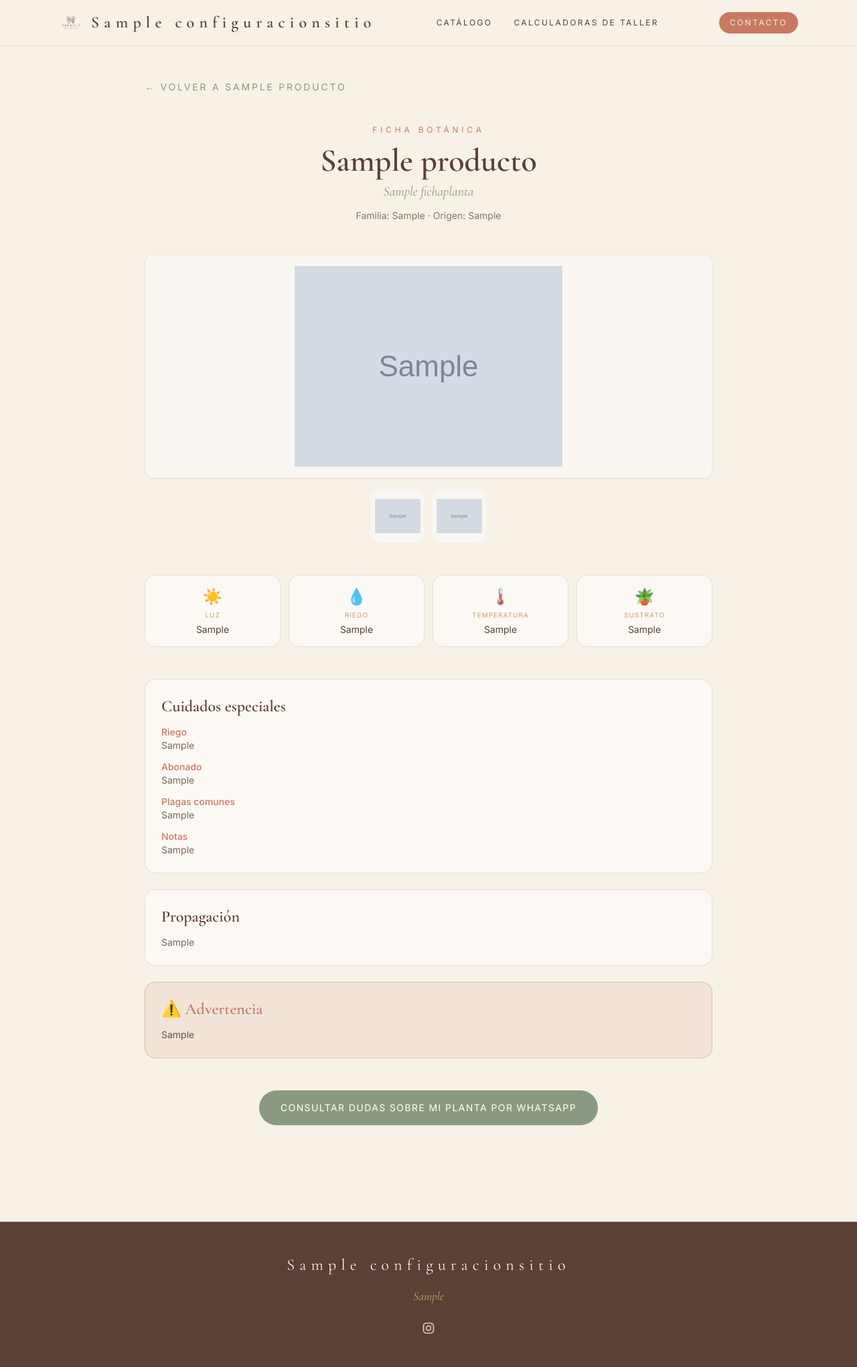
After one commit to ksbarrientos/papalut-web, a Django app: a page that uses templates/base.html in a window 1280 px wide. The commit adds this page. Shown: the whole page at 67% size. Run offline with Django 5.2, Linux system fonts and the light colour scheme; tables that the repository leaves empty hold one stand-in row (values such as "Sample post"); grey boxes marked "Sample" are stand-in pictures; some libraries are stand-ins or nearby versions.

Commit message:
QR ficha de plantas

```diff
--- a/catalogo/views.py
+++ b/catalogo/views.py
@@ -1,10 +1,11 @@
 from django.shortcuts import get_object_or_404, render
 
-from .models import Categoria, Producto
+from .models import Categoria, FichaPlanta, Producto
 
 
 def inicio(request):
-    categorias = Categoria.objects.all()
+    # Solo categorías con al menos un producto activo.
+    categorias = Categoria.objects.filter(productos__activo=True).distinct()
     categoria_slug = request.GET.get('categoria')
     categoria_seleccionada = None
 
@@ -12,6 +13,7 @@ def inicio(request):
     productos = Producto.objects.filter(activo=True).select_related('categoria')
 
     if categoria_slug:
+        # Slug inexistente o categoría sin productos activos: se ignora el filtro.
         categoria_seleccionada = categorias.filter(slug=categoria_slug).first()
         if categoria_seleccionada:
             productos = productos.filter(categoria=categoria_seleccionada)
@@ -32,9 +34,48 @@ def calculadoras(request):
     return render(request, 'catalogo/calculadoras.html')
 
 
+def ficha_cuidados(request, slug):
+    ficha = get_object_or_404(
+        FichaPlanta.objects.select_related(
+            'producto', 'producto__categoria',
+        ).prefetch_related('producto__imagenes_secundarias'),
+        producto__slug=slug,
+        producto__activo=True,
+    )
+
+    relacionados = list(
+        Producto.objects.filter(activo=True)
+        .exclude(id=ficha.producto.id)
+        .select_related('categoria')[:4]
+    )
+
+    return render(
+        request,
+        'catalogo/ficha_cuidados.html',
+        {'ficha': ficha, 'relacionados': relacionados},
+    )
+
+
 def detalle_producto(request, slug):
     producto = get_object_or_404(
         Producto.objects.select_related('categoria').prefetch_related('imagenes_secundarias'),
         slug=slug,
     )
-    return render(request, 'catalogo/detalle_producto.html', {'producto': producto})
+
+    relacionados = list(
+        Producto.objects.filter(categoria=producto.categoria, activo=True)
+        .exclude(id=producto.id)
+        .select_related('categoria')[:4]
+    )
+
+    faltantes = 4 - len(relacionados)
+    if faltantes > 0:
+        excluidos = [producto.id] + [p.id for p in relacionados]
+        otros = Producto.objects.filter(activo=True).exclude(id__in=excluidos).select_related('categoria')[:faltantes]
+        relacionados.extend(otros)
+
+    return render(
+        request,
+        'catalogo/detalle_producto.html',
+        {'producto': producto, 'relacionados': relacionados},
+    )
--- a/config/urls.py
+++ b/config/urls.py
@@ -10,6 +10,7 @@ urlpatterns = [
     path('', views.inicio, name='inicio'),
     path('herramientas/', views.calculadoras, name='calculadoras'),
     path('producto/<slug:slug>/', views.detalle_producto, name='detalle_producto'),
+    path('cuidados/<slug:slug>/', views.ficha_cuidados, name='ficha_cuidados'),
 ]
 
 if settings.DEBUG:
--- a/requirements.txt
+++ b/requirements.txt
@@ -1,5 +1,7 @@
 asgiref==3.12.1
+colorama==0.4.6
 Django==6.1.2
 pillow==13.0.0
+qrcode==8.2
 sqlparse==0.6.0
 tzdata==2026.5
--- a/templates/base.html
+++ b/templates/base.html
@@ -64,7 +64,7 @@
   <footer class="mt-24 border-t border-papalut-mustard/30 bg-papalut-earth text-papalut-bg">
     <div class="max-w-6xl mx-auto px-6 py-12 flex flex-col items-center gap-4 text-center">
       <span class="font-serif text-2xl tracking-[0.3em]">{{ configuracion.nombre_tienda }}</span>
-      <p class="font-serif italic text-lg text-papalut-mustard">"Aromas que transforman espacios"</p>
+      <p class="font-serif italic text-lg text-papalut-mustard">{{ configuracion.eslogan_marca }}</p>
 
       {% if redes_sociales %}
         <div class="flex items-center gap-5 mt-2">
--- /dev/null
+++ b/templates/catalogo/ficha_cuidados.html
@@ -0,0 +1,191 @@
+{% extends 'base.html' %}
+
+{% block title %}Cuidados de {{ ficha.producto.nombre }} · Papalut{% endblock %}
+
+{% block content %}
+<section class="max-w-4xl mx-auto px-6 py-12">
+
+  <a href="{% url 'detalle_producto' ficha.producto.slug %}"
+     class="inline-flex items-center gap-2 text-sm uppercase tracking-[0.2em] text-papalut-salvia hover:text-papalut-terracota transition mb-10">
+    &larr; Volver a {{ ficha.producto.nombre }}
+  </a>
+
+  <header class="text-center mb-12">
+    <span class="text-xs uppercase tracking-[0.4em] text-papalut-terracota">Ficha botánica</span>
+    <h1 class="font-serif text-4xl md:text-5xl font-semibold mt-3 mb-2">{{ ficha.producto.nombre }}</h1>
+    <p class="font-serif italic text-xl text-papalut-salvia">{{ ficha.nombre_cientifico }}</p>
+    {% if ficha.familia or ficha.origen %}
+      <p class="text-sm opacity-70 mt-3">
+        {% if ficha.familia %}Familia: {{ ficha.familia }}{% endif %}
+        {% if ficha.familia and ficha.origen %} · {% endif %}
+        {% if ficha.origen %}Origen: {{ ficha.origen }}{% endif %}
+      </p>
+    {% endif %}
+  </header>
+
+  <!-- Galería de referencia -->
+  <div class="mb-12">
+    {% if ficha.producto.imagen or ficha.producto.imagenes_secundarias.all %}
+      <div class="bg-[#FAF7F2] rounded-xl border border-papalut-mustard/20 shadow-sm p-4 flex items-center justify-center overflow-hidden">
+        {% if ficha.producto.imagen %}
+          <img id="ficha-imagen-principal" src="{{ ficha.producto.imagen.url }}" alt="{{ ficha.producto.nombre }}" class="max-h-96 w-auto object-contain mx-auto transition duration-500">
+        {% else %}
+          <img id="ficha-imagen-principal" src="{{ ficha.producto.imagenes_secundarias.all.0.imagen.url }}" alt="{{ ficha.producto.nombre }}" class="max-h-96 w-auto object-contain mx-auto transition duration-500">
+        {% endif %}
+      </div>
+
+      {% if ficha.producto.imagenes_secundarias.all %}
+        <div class="flex flex-wrap justify-center gap-3 mt-4">
+          {% if ficha.producto.imagen %}
+            <button type="button" class="ficha-miniatura w-20 h-20 rounded-xl border-2 border-transparent bg-[#FAF7F2] overflow-hidden hover:border-papalut-terracota transition" data-src="{{ ficha.producto.imagen.url }}" aria-label="Foto principal de {{ ficha.producto.nombre }}">
+              <img src="{{ ficha.producto.imagen.url }}" alt="{{ ficha.producto.nombre }} - portada" class="w-full h-full object-contain p-1">
+            </button>
+          {% endif %}
+          {% for foto in ficha.producto.imagenes_secundarias.all %}
+            <button type="button" class="ficha-miniatura w-20 h-20 rounded-xl border-2 border-transparent bg-[#FAF7F2] overflow-hidden hover:border-papalut-terracota transition" data-src="{{ foto.imagen.url }}" aria-label="Imagen de referencia {{ forloop.counter }}">
+              <img src="{{ foto.imagen.url }}" alt="{{ ficha.producto.nombre }} - referencia {{ forloop.counter }}" class="w-full h-full object-contain p-1">
+            </button>
+          {% endfor %}
+        </div>
+      {% endif %}
+    {% else %}
+      <div class="bg-[#FAF7F2] rounded-xl border border-dashed border-papalut-mustard/40 shadow-sm h-72 flex flex-col items-center justify-center text-center px-6">
+        <span class="font-serif text-5xl text-papalut-terracota/40">{{ ficha.producto.nombre|first }}</span>
+        <p class="mt-4 text-sm italic opacity-60">(Fotografía botánica en preparación)</p>
+      </div>
+    {% endif %}
+  </div>
+
+  <!-- Parámetros rápidos -->
+  <div class="grid grid-cols-2 md:grid-cols-4 gap-3 mb-12">
+    <div class="bg-white/60 border border-papalut-mustard/30 rounded-2xl p-4 text-center">
+      <span class="text-2xl">☀️</span>
+      <p class="text-[10px] uppercase tracking-widest text-papalut-mustard mt-1 mb-1">Luz</p>
+      <p class="text-sm leading-snug">{{ ficha.luz }}</p>
+    </div>
+    <div class="bg-white/60 border border-papalut-mustard/30 rounded-2xl p-4 text-center">
+      <span class="text-2xl">💧</span>
+      <p class="text-[10px] uppercase tracking-widest text-papalut-mustard mt-1 mb-1">Riego</p>
+      <p class="text-sm leading-snug">{{ ficha.riego }}</p>
+    </div>
+    <div class="bg-white/60 border border-papalut-mustard/30 rounded-2xl p-4 text-center">
+      <span class="text-2xl">🌡️</span>
+      <p class="text-[10px] uppercase tracking-widest text-papalut-mustard mt-1 mb-1">Temperatura</p>
+      <p class="text-sm leading-snug">{{ ficha.temperatura|default:"Sin dato" }}</p>
+    </div>
+    <div class="bg-white/60 border border-papalut-mustard/30 rounded-2xl p-4 text-center">
+      <span class="text-2xl">🪴</span>
+      <p class="text-[10px] uppercase tracking-widest text-papalut-mustard mt-1 mb-1">Sustrato</p>
+      <p class="text-sm leading-snug">{{ ficha.suelo_sustrato|default:"Sin dato" }}</p>
+    </div>
+  </div>
+
+  <!-- Cuidados especiales -->
+  <div class="space-y-6">
+    <article class="bg-white/60 border border-papalut-mustard/30 rounded-2xl p-6">
+      <h2 class="font-serif text-2xl font-semibold mb-3">Cuidados especiales</h2>
+      <dl class="space-y-3 text-sm">
+        <div>
+          <dt class="font-medium text-papalut-terracota">Riego</dt>
+          <dd class="opacity-80">{{ ficha.riego }}</dd>
+        </div>
+        {% if ficha.abonado %}
+          <div>
+            <dt class="font-medium text-papalut-terracota">Abonado</dt>
+            <dd class="opacity-80">{{ ficha.abonado }}</dd>
+          </div>
+        {% endif %}
+        {% if ficha.plagas %}
+          <div>
+            <dt class="font-medium text-papalut-terracota">Plagas comunes</dt>
+            <dd class="opacity-80">{{ ficha.plagas }}</dd>
+          </div>
+        {% endif %}
+        {% if ficha.notas_adicionales %}
+          <div>
+            <dt class="font-medium text-papalut-terracota">Notas</dt>
+            <dd class="opacity-80">{{ ficha.notas_adicionales }}</dd>
+          </div>
+        {% endif %}
+      </dl>
+    </article>
+
+    {% if ficha.propagacion %}
+      <article class="bg-white/60 border border-papalut-mustard/30 rounded-2xl p-6">
+        <h2 class="font-serif text-2xl font-semibold mb-3">Propagación</h2>
+        <p class="text-sm opacity-80">{{ ficha.propagacion }}</p>
+      </article>
+    {% endif %}
+
+    {% if ficha.advertencia_toxicidad %}
+      <article class="bg-papalut-terracota/10 border border-papalut-terracota/40 rounded-2xl p-6">
+        <h2 class="font-serif text-2xl font-semibold mb-3 text-papalut-terracota">⚠️ Advertencia</h2>
+        <p class="text-sm opacity-90">{{ ficha.advertencia_toxicidad }}</p>
+      </article>
+    {% endif %}
+  </div>
+
+  <div class="text-center mt-12">
+    <a href="{{ ficha.whatsapp_url }}" target="_blank" rel="noopener"
+       class="inline-flex items-center justify-center gap-2 bg-papalut-salvia text-white text-sm uppercase tracking-widest px-8 py-4 rounded-full hover:bg-papalut-earth transition">
+      Consultar dudas sobre mi planta por WhatsApp
+    </a>
+  </div>
+</section>
+
+{% if relacionados %}
+<section class="mt-16 pt-10 border-t border-papalut-mustard/20 max-w-5xl mx-auto px-4">
+  <div class="text-center mb-8">
+    <span class="text-xs uppercase tracking-widest text-papalut-mustard font-semibold">Descubre más</span>
+    <h2 class="text-2xl md:text-3xl font-serif text-papalut-earth mt-1">También te podría interesar</h2>
+  </div>
+  <div class="grid grid-cols-2 md:grid-cols-4 gap-4 md:gap-6">
+    {% for rel in relacionados %}
+      <a href="{% url 'detalle_producto' rel.slug %}" class="group bg-white rounded-lg p-3 border border-papalut-mustard/20 shadow-sm hover:shadow-md transition flex flex-col justify-between">
+        <div class="aspect-square bg-[#FAF7F2] rounded-md overflow-hidden mb-3 flex items-center justify-center p-2">
+          {% if rel.imagen %}
+            <img src="{{ rel.imagen.url }}" alt="{{ rel.nombre }}" class="w-full h-full object-contain group-hover:scale-105 transition duration-300">
+          {% else %}
+            <span class="text-[11px] text-papalut-earth/40 italic">Sin imagen</span>
+          {% endif %}
+        </div>
+        <div>
+          <span class="text-[10px] uppercase tracking-wider text-papalut-salvia font-semibold">{{ rel.categoria.nombre }}</span>
+          <h3 class="font-serif text-sm font-semibold text-papalut-earth mt-0.5 line-clamp-1 group-hover:text-papalut-terracota transition">{{ rel.nombre }}</h3>
+          {% if rel.esta_en_oferta and rel.precio_oferta %}
+            <div class="mt-1 flex items-baseline gap-1.5">
+              <span class="text-xs text-gray-400 line-through">${{ rel.precio_unitario }}</span>
+              <span class="text-xs font-bold text-papalut-terracota">${{ rel.precio_oferta }}</span>
+            </div>
+          {% elif rel.precio_unitario %}
+            <p class="text-xs font-medium text-papalut-earth/80 mt-1">${{ rel.precio_unitario }}</p>
+          {% endif %}
+        </div>
+      </a>
+    {% endfor %}
+  </div>
+</section>
+{% endif %}
+{% endblock %}
+
+{% block scripts %}
+<script>
+  const imagenPrincipal = document.getElementById('ficha-imagen-principal');
+  const miniaturas = Array.from(document.querySelectorAll('.ficha-miniatura'));
+
+  function marcarActiva(posicion) {
+    miniaturas.forEach((miniatura, pos) => {
+      miniatura.classList.toggle('border-papalut-terracota', pos === posicion);
+    });
+  }
+
+  miniaturas.forEach((miniatura, posicion) => {
+    miniatura.addEventListener('click', () => {
+      if (imagenPrincipal) imagenPrincipal.src = miniatura.dataset.src;
+      marcarActiva(posicion);
+    });
+  });
+
+  if (miniaturas.length) marcarActiva(0);
+</script>
+{% endblock %}
```
Also changed, not shown: catalogo/admin.py (+118 -4 lines), catalogo/models.py (+138 -10 lines), catalogo/qr.py (added, +29 -0 lines), seed_data.py (+75 -13 lines), templates/catalogo/detalle_producto.html (+39 -1 lines), templates/catalogo/inicio.html (+4 -5 lines), catalogo/migrations/0005_configuracionsitio_eslogan_marca_and_more.py (added), catalogo/migrations/0006_configuracionsitio_url_publica_sitio_fichaplanta.py (added).
